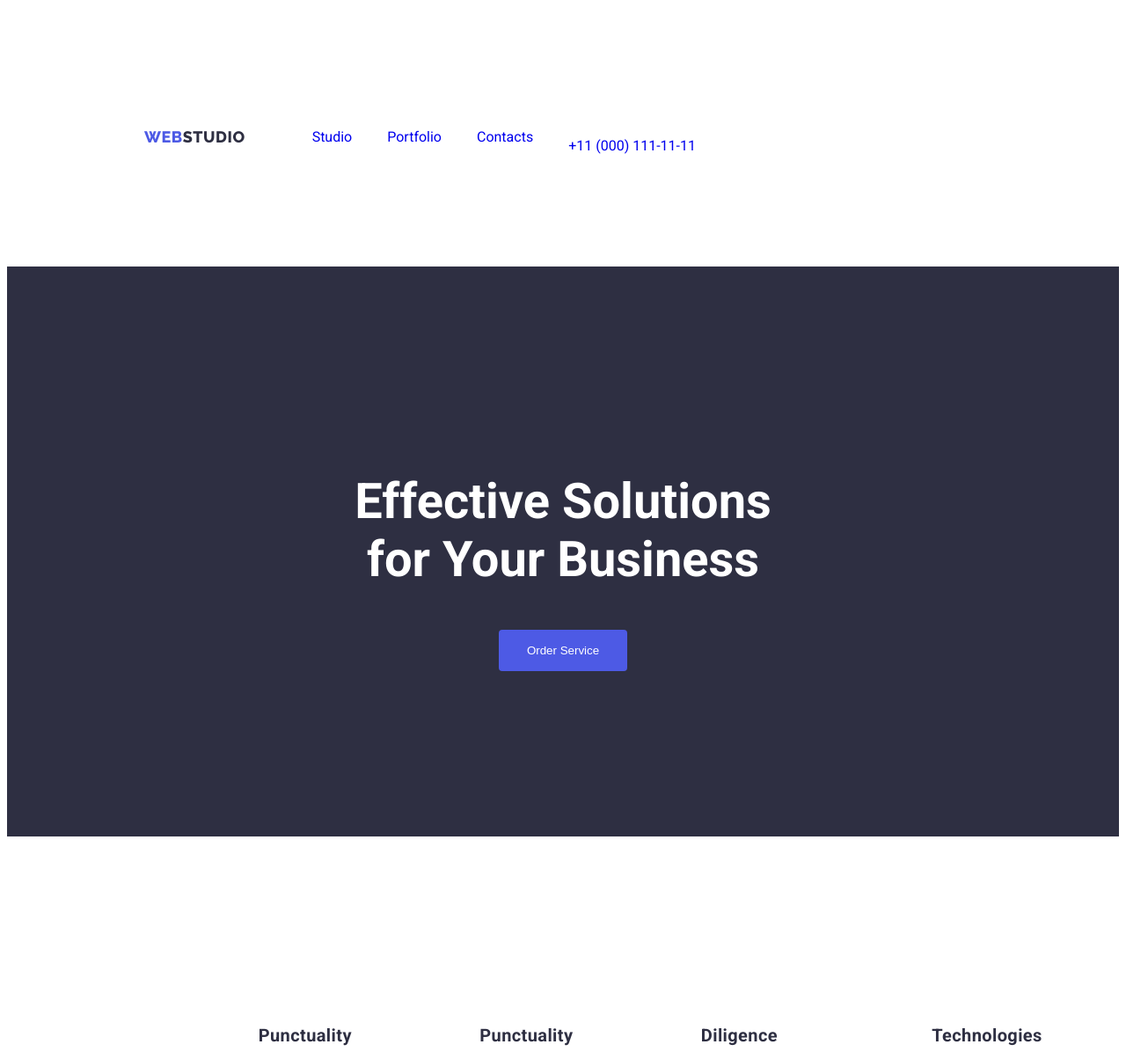
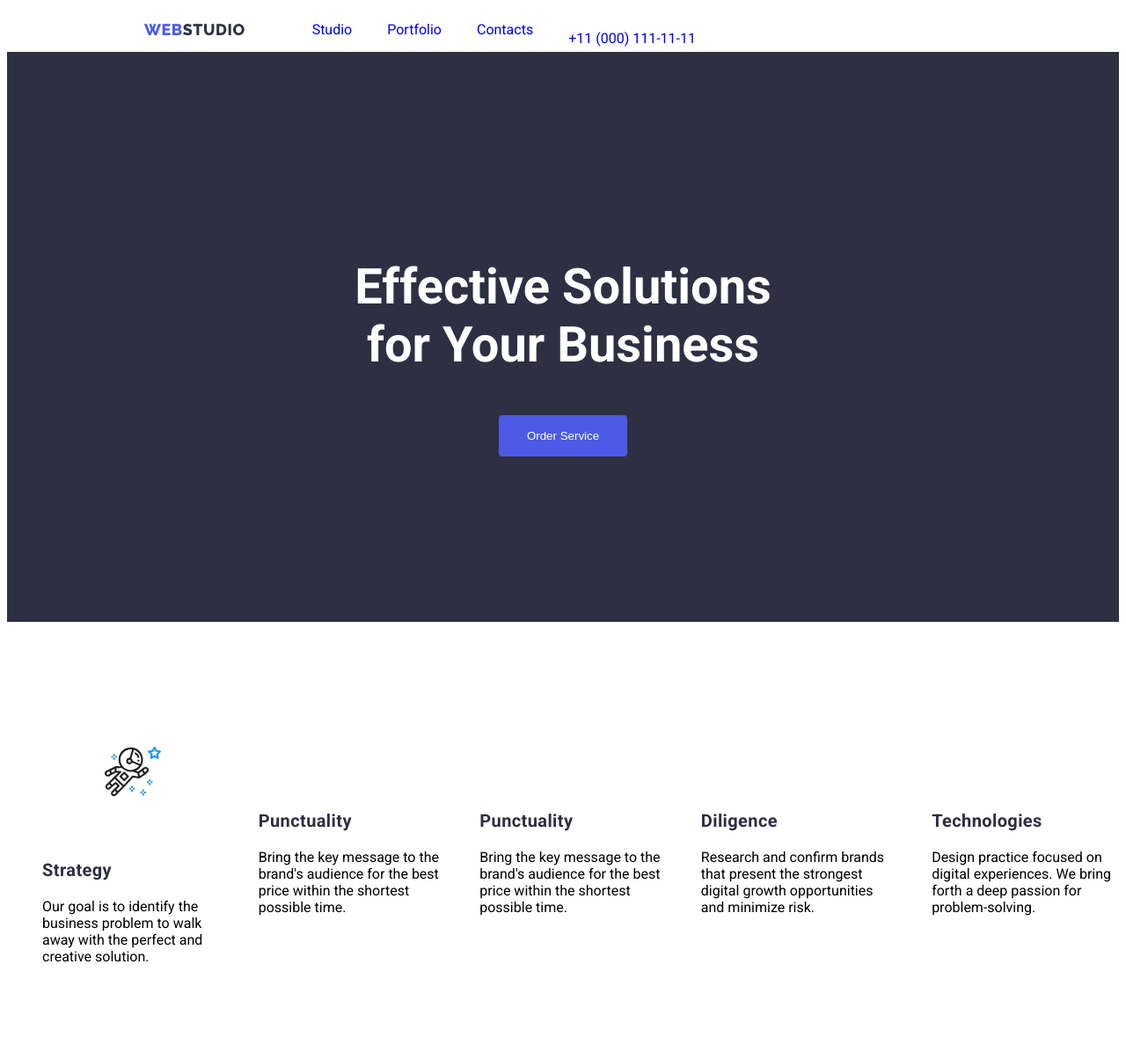
Before and after one commit to FKMBaay/goit-markup-hw-04, a plain HTML site: page index.html in a window 1280 px wide. Shown: the top 1204 px of the page at 88% size. Drawn offline with Linux system fonts and the light colour scheme.

Commit message:
padding
remove

```diff
--- a/css/style.css
+++ b/css/style.css
@@ -16,8 +16,6 @@ body {
     list-style: none;
     padding-left: 0;
     display: flex;
-    padding-top: 122px;
-    padding-bottom: 122px;
     gap: 40px;
 
 }
@@ -210,5 +208,5 @@ footer {
         border-radius: 4px
         width: 264px;
         height: 112px;
-        flex-shrink: 0;
+
 }
--- a/index.html
+++ b/index.html
@@ -44,7 +44,7 @@
                 <li>
                   <div class="antenna">
                     <svg width="64" height="64" backgroundcolor: tomato padding-top: 20px>
-                      <use xlink:href="images/icons.svg/#antenna-1"></use>
+                      <use href="./images/icons.svg#astronaut-1"></use>
                     </svg>
                   </div>
                   <h3>Strategy</h3>
```
